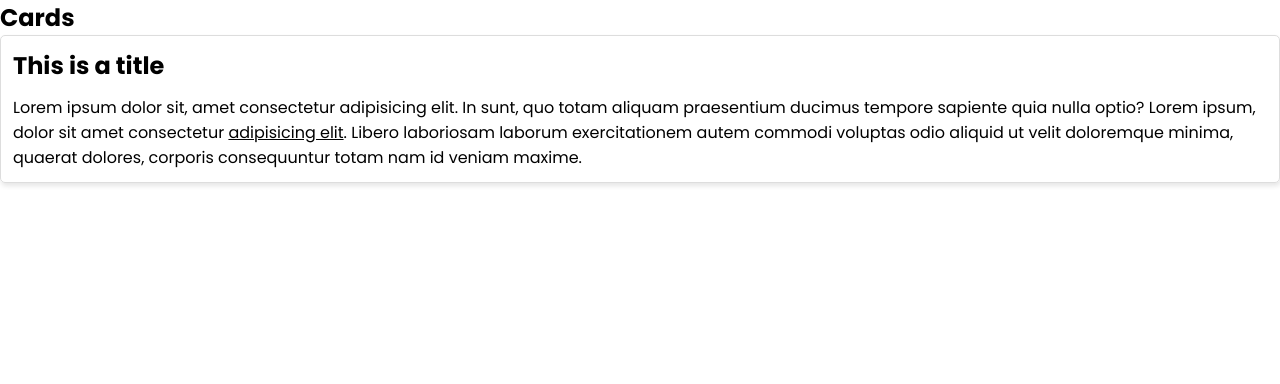
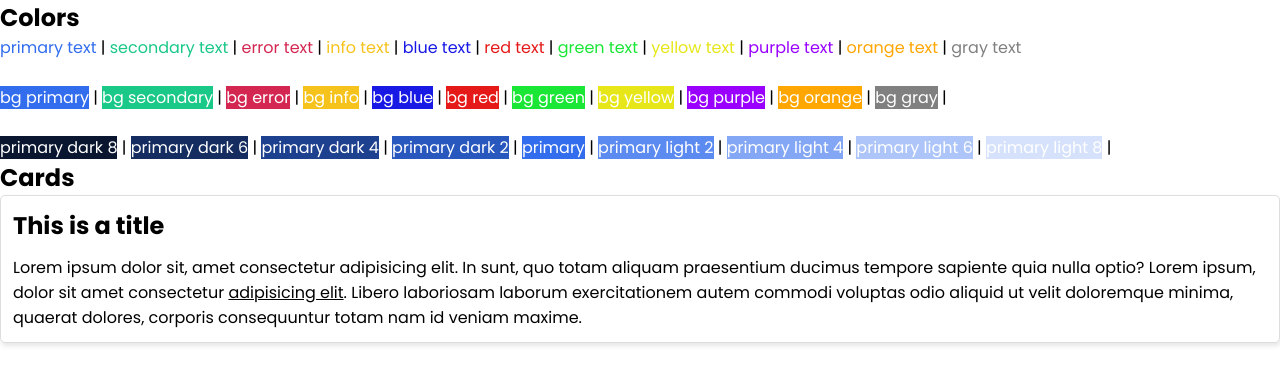
Before and after one commit to Eynvaav/shinobi-css, a website: page index.html in a window 1280 px wide. Drawn offline with Linux system fonts and the light colour scheme.

Commit message:
add color palette

```diff
--- a/index.html
+++ b/index.html
@@ -15,6 +15,44 @@
 	<body>
 		<div>
 			<!-- colors -->
+			<h2>Colors</h2>
+			<span class="text-primary">primary text</span> |
+			<span class="text-secondary">secondary text</span> |
+			<span class="text-error">error text</span> |
+			<span class="text-info">info text</span> |
+			<span class="text-blue">blue text</span> |
+			<span class="text-red">red text</span> |
+			<span class="text-green">green text</span> |
+			<span class="text-yellow">yellow text</span> |
+			<span class="text-purple">purple text</span> |
+			<span class="text-orange">orange text</span> |
+			<span class="text-gray">gray text</span>
+
+			<br /><br />
+
+			<span class="bg-primary text-white">bg primary</span> |
+			<span class="bg-secondary text-white">bg secondary</span> |
+			<span class="bg-error text-white">bg error</span> |
+			<span class="bg-info text-white">bg info</span> |
+			<span class="bg-blue text-white">bg blue</span> |
+			<span class="bg-red text-white">bg red</span> |
+			<span class="bg-green text-white">bg green</span> |
+			<span class="bg-yellow text-white">bg yellow</span> |
+			<span class="bg-purple text-white">bg purple</span> |
+			<span class="bg-orange text-white">bg orange</span> |
+			<span class="bg-gray text-white">bg gray</span> |
+
+			<br /><br />
+
+			<span class="bg-primary-dark-8 text-white">primary dark 8</span> |
+			<span class="bg-primary-dark-6 text-white">primary dark 6</span> |
+			<span class="bg-primary-dark-4 text-white">primary dark 4</span> |
+			<span class="bg-primary-dark-2 text-white">primary dark 2</span> |
+			<span class="bg-primary text-white">primary</span> |
+			<span class="bg-primary-light-2 text-white">primary light 2</span> |
+			<span class="bg-primary-light-4 text-white">primary light 4</span> |
+			<span class="bg-primary-light-6 text-white">primary light 6</span> |
+			<span class="bg-primary-light-8 text-white">primary light 8</span> |
 
 			<!-- font sizes -->
 
```
